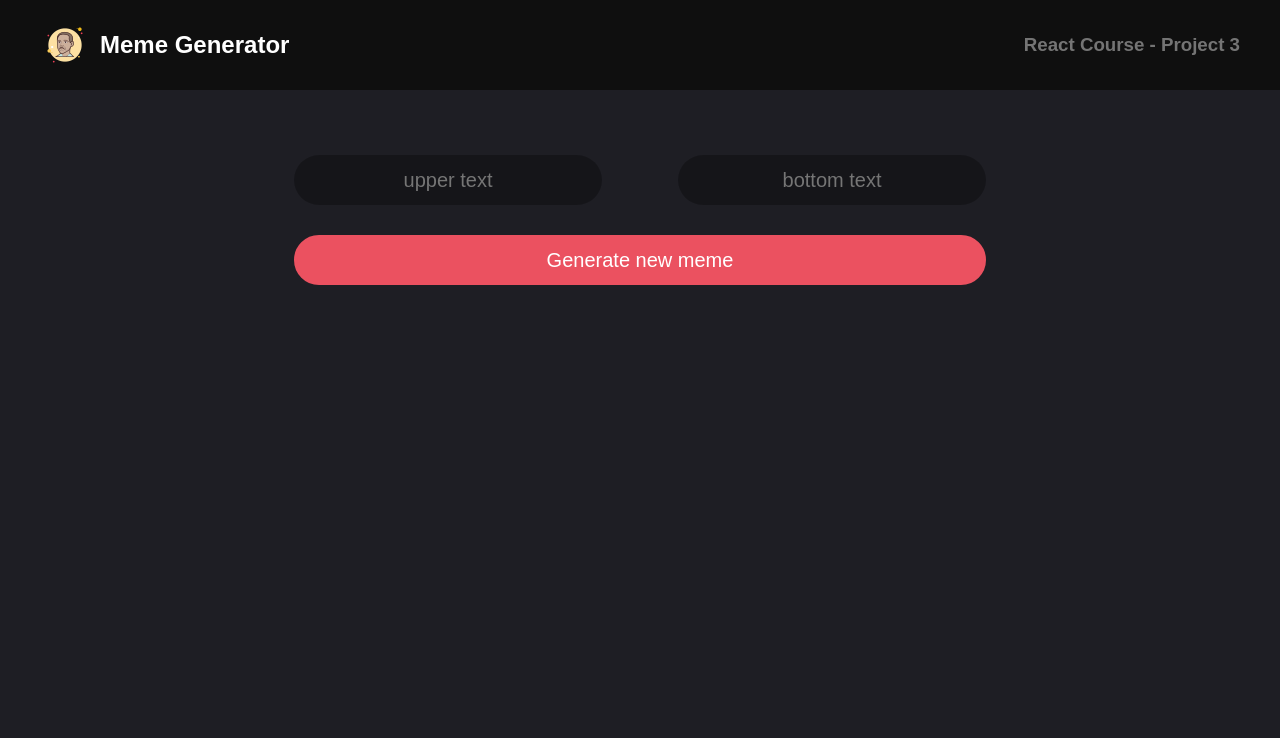
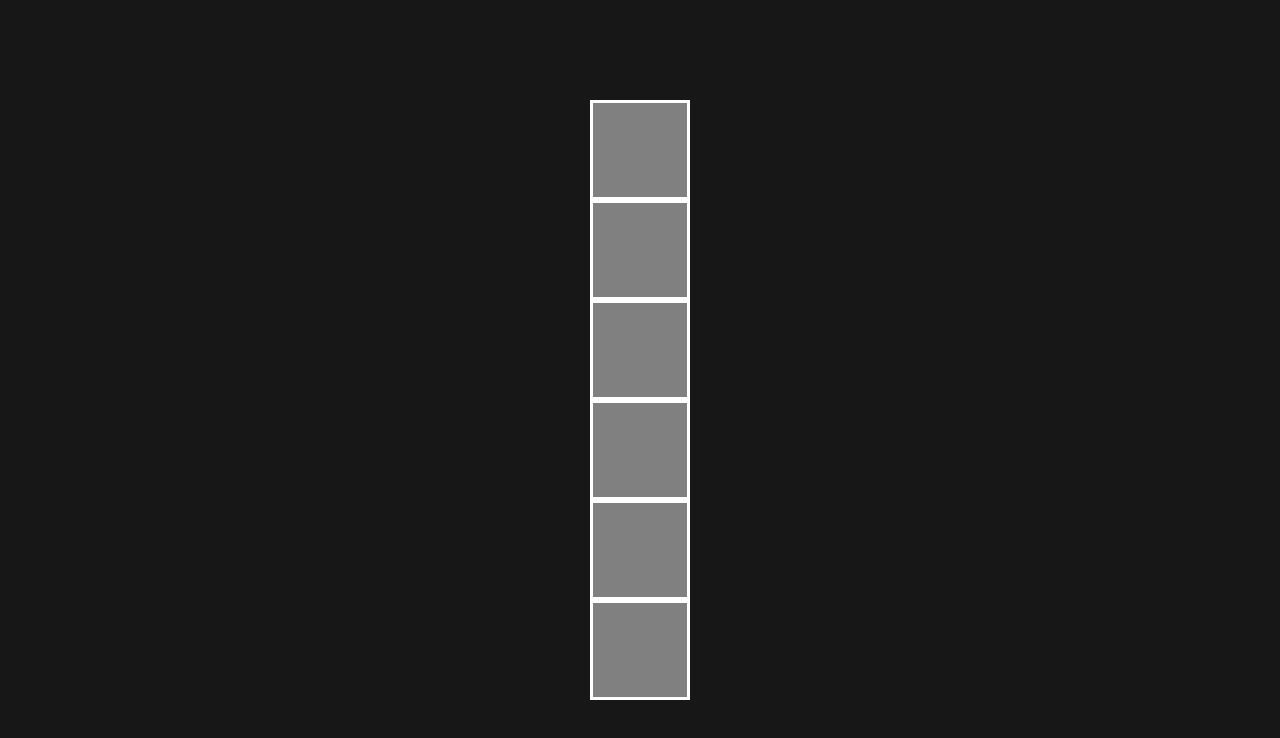
Before and after one commit to Halsik/ReactCourse, a React (Create React App) app in the folder Project_4/meme_generator/: page / in a window 1280 px wide. Shown: the top 738 px of the page. Built offline with nearby package versions, Linux system fonts and the light colour scheme; the HTML template or start-up script is replaced by a standard one; a web font is replaced by a local one.

Commit message:
useState challanges

```diff
--- a/Project_4/meme_generator/src/App.js
+++ b/Project_4/meme_generator/src/App.js
@@ -7,15 +7,17 @@ import Challange from './challanges/Challange';
 function App() {
   return (
     // Challange
-    // <div className='challange-container'>
-    //   <Challange />
+    <div className='challange-container'>
+      <Challange
+      darkMode={false}/>
+    </div>
+
+    // MEME GENERATOR
+
+    // <div className='app-container'>
+    //   <Navbar />
+    //   <Hero />
     // </div>
-
-
-    <div className='app-container'>
-      <Navbar />
-      <Hero />
-    </div>
   );
 }
 
--- a/Project_4/meme_generator/src/challanges/Challange.jsx
+++ b/Project_4/meme_generator/src/challanges/Challange.jsx
@@ -1,64 +1,141 @@
 import React, {useState} from "react";
 import './challange.css'
+import Counter from "./counterChallange";
+import ImageChallange from "./ImageChallange";
+import empty from './empty.png'
+import fill from './filled.png'
+import boxData from "./boxData";
 
 
-function Challange() {
+function Challange(props) {
 
-    // Challange one
+    // Challange 1
 
-    // const [state, setNewWord] = useState("Yes")
+//   const [thingsArray, setThingsArray] = useState(["Thing 1", "Thing 2"])
 
-    // const handleClick = () => {
-    //     setNewWord("No")
+//   const newElement = thingsArray.map(item => {
+//     return <h1>{item}</h1>
+//    })
+
+//    const addNewThing = () => {
+//         setThingsArray(prevThingsArray => {
+//             return [...prevThingsArray, `Thing ${prevThingsArray.length + 1}`]
+//         })
+//    }
+
+//     return(
+//         <div className="challange-container">
+//         <button onClick={addNewThing}>Add Element</button>
+//         {newElement}
+//         </div>
+
+
+//     )
+
+    // Challange 2
+
+// const [isImportant, setIsImportant] = useState("Yes")
+
+//     const handleClick = () => {
+//         setIsImportant("No")
+//     }
+
+//     return(
+//         <div className="challange-container">
+//         <h1 onClick={handleClick}>Is state important to know?</h1>
+//         <h1>{isImportant}</h1>
+//         </div>
+//     )
+
+    // Challange 3
+
+    // const [counter, setCounter] = useState(0)
+
+    // const minus = () => {
+    //     setCounter(prevCounter => prevCounter - 1)
+    // }
+    // const plus = () => {
+    //     setCounter(prevCounter => prevCounter + 1)
     // }
 
-    // console.log(state)
-
-    // const thingsArray = [state]
-
-    // const thingsElements = thingsArray.map(element =>
-
-    //     <p key={element}>{element}</p>)
-
-    // // const addNewElement = () => {
-    // //     const newThingText = `thing ${thingsArray.length + 1}`
-    // //     thingsArray.push(newThingText)
-    // //     console.log(thingsArray)
-    // // }
-
     // return(
-    //     <div className="challange-button-container">
-    //         <button onClick={handleClick}>Add things</button>
-    //         {thingsElements}
+    //     <div className="challange-container-row">
+    //         <h2 onClick={minus}>-</h2>
+    //         <Counter
+    //             number={counter}
+    //         />
+    //         <h2 onClick={plus}>+</h2>
     //     </div>
     // )
 
-    // Challange Two Counter USESTATE
+    // Challange 4
 
-  const [result, setNewResult] = useState(0)
 
-  const plus = () => {
-    setNewResult(prevResult => prevResult + 1)
-  }
+//     const [isGoingOut, setIsGoingOut] = useState(true)
 
-  const minus = () => {
-    setNewResult(prevResult => prevResult - 1)
-  }
+//     const handleClick = () => {
+//         setIsGoingOut(prevIsGoingOut => !prevIsGoingOut)
+//     }
 
-    return(
-        <div className="second-button-container">
-            <div className="minus"  onClick={minus}>
-                <p className="icon">-</p>
-            </div>
-            <div className="result">
-                <p className="icon">{result}</p>
-            </div>
-            <div className="plus"  onClick={plus}>
-                <p className="icon">+</p>
-            </div>
-        </div>
-    )
 
+
+//     return(
+
+//         <div className="challange-container">
+//            <h1 onClick={handleClick}>Is state important to know?</h1>
+//            <h1>{isGoingOut ? "Yes" : "No"}</h1>
+//       </div>
+
+// )
+
+    // Challange 5
+
+    // const [contact, setContact] = useState({
+    //     name: "Michał Hals",
+    //     phone: "123-123-123",
+    //     mail: "asdasd@gmail.com",
+    //     isFavourite: true
+    // })
+
+    // let starIcon = contact.isFavourite ? fill : empty
+
+    // const favourite = () => {
+    //     setContact(prevContact => {
+    //         return {...prevContact,
+    //                 isFavourite:!prevContact.isFavourite}
+    //     })
+    // }
+
+    // return(
+    //         <div className="challange-container">
+    //             <h1>Name: {contact.name}</h1>
+    //             <h1>Phote: {contact.phone}</h1>
+    //             <h1>Email: {contact.mail}</h1>
+    //             <ImageChallange
+    //             isFilled= {starIcon}
+    //             handleClick = {favourite}
+    //             />
+    //         </div>
+    // )
+
+    // Challange 6
+
+        const [boxArray, setBoxArray] = useState(boxData)
+
+
+        const style = {
+            backgroundColor: props.darkMode ? "black" : "gray"
+        }
+        const newBoxArray = boxArray.map(square => {
+            return  <div style={style} className="square" key={square.id}></div>
+        }
+
+
+        )
+
+        return (
+            <div>{newBoxArray}</div>
+        )
 }
 
 export default Challange
--- /dev/null
+++ b/Project_4/meme_generator/src/challanges/ImageChallange.jsx
@@ -0,0 +1,12 @@
+import React from "react";
+
+
+
+function ImageChallange(props) {
+    return(
+        <img src= {props.isFilled}
+            onClick={props.handleClick}/>
+    )
+}
+
+export default ImageChallange
--- /dev/null
+++ b/Project_4/meme_generator/src/challanges/boxData.js
@@ -0,0 +1,26 @@
+export default [
+    {
+        id: 1,
+        on: true
+    },
+    {
+        id: 2,
+        on: false
+    },
+    {
+        id: 3,
+        on: true
+    },
+    {
+        id: 4,
+        on: true
+    },
+    {
+        id: 5,
+        on: false
+    },
+    {
+        id: 6,
+        on: false
+    },
+]
--- a/Project_4/meme_generator/src/challanges/challange.css
+++ b/Project_4/meme_generator/src/challanges/challange.css
@@ -1,53 +1,28 @@
-.challange-button-container {
-    height: 70vh;
-    width: 70%;
+.challange-container {
+    height: 100vh;
+    width: 100%;
     display: flex;
     flex-direction: column;
-    align-items: center;
-    justify-content: center;
 }
 
-button {
-    height: 100px;
-    width: 300px;
-    border-radius: 50px;
-    border: 3px solid white;
-    background-color: transparent;
-    font-size: 30px;
+.challange-container-row {
+    height: 100vh;
+    width: 100%;
+    display: flex;
+    justify-content: center;
+    align-items: center;
     color: white;
+    font-size: 40px;
 
 }
 
-.second-button-container {
-    height: 70vh;
-    width: 70%;
-    display: flex;
-    justify-content: center;
-    align-items: center;
+h1 {
+    color: white;
+    margin: 20px;
 }
 
-.minus,
-.plus {
+.square {
+    width: 100px;
     height: 100px;
-    width: 100px;
-    background-color: white;
-    border-radius: 50%;
-    border: none;
-    display: flex;
-    justify-content: center;
-    align-items: center;
-    font-size:70px;
+    border: 3px solid white;
 }
-
-.result {
-    height: 200px;
-    width: 200px;
-    background-color: black;
-    color:white;
-    border-radius: 50%;
-    border: none;
-    display: flex;
-    justify-content: center;
-    align-items: center;
-    font-size: 100px;
-}
--- /dev/null
+++ b/Project_4/meme_generator/src/challanges/counterChallange.jsx
@@ -0,0 +1,10 @@
+import React from "react";
+
+
+function Counter(props) {
+    return(
+        <h1>{props.number}</h1>
+    )
+}
+
+export default Counter
--- a/Project_4/meme_generator/src/components/Hero/Hero.css
+++ b/Project_4/meme_generator/src/components/Hero/Hero.css
@@ -1,6 +1,33 @@
+.comp-container {
+    height: 70vh;
+}
+
+.image-container {
+    height: 70%;
+    width: 100%;
+    display: flex;
+    justify-content: center;
+    align-items: center;
+
+}
+
+img {
+    max-width: 100%;
+    max-height: 100%;
+}
+
+.image {
+    height: 100%;
+    width: 50%;
+    display: flex;
+    justify-content: center;
+    align-items: center;
+
+}
+
 .hero-form-container {
     margin-top: 30px;
-    height: 25vh;
+    height: 30%;
     width: 100%;
     display: flex;
     justify-content: center;
--- a/Project_4/meme_generator/src/components/Hero/Hero.jsx
+++ b/Project_4/meme_generator/src/components/Hero/Hero.jsx
@@ -1,25 +1,50 @@
-import React from "react";
+import React, {useState} from "react";
 import './Hero.css'
 import memeData from '../memeData'
 
 function Hero() {
 
-        const arrayOfMemes = memeData.data.memes
 
 
-        const getNewMeme = () => {
-            let randomNumber = Math.floor(Math.random() * arrayOfMemes.length)
-            console.log(arrayOfMemes[randomNumber].url)
+        const [allMemeImage, setAllMemeImage] = useState(memeData)
+
+        const [meme, setMeme] = useState({
+            topText:'',
+            bottomText:'',
+            randomImage:allMemeImage.data.memes[2].url
+        })
+
+
+        //get new meme image
+
+        function getMemeImage() {
+            const memeArray = allMemeImage.data.memes
+            const randomNumber = Math.floor(Math.random() * memeArray.length)
+            const url = memeArray[randomNumber].url
+            setMeme(prevMeme => {
+                return {...prevMeme,
+                        randomImage: url
+                }
+            })
         }
+
     return(
-        <div className="hero-form-container">
-            <div className="hero-form">
-                <div className="hero-form-inputs">
-                    <input id="hero-text-input" type="text" placeholder="upper text"/>
-                    <input id="hero-text-input" type="text" placeholder="bottom text"/>
+        <div className="comp-container">
+            <div className="hero-form-container">
+                <div className="hero-form">
+                    <div className="hero-form-inputs">
+                        <input id="hero-text-input" type="text" placeholder="upper text"/>
+                        <input id="hero-text-input" type="text" placeholder="bottom text"/>
+                    </div>
+                    <button id="hero-form-submit" onClick={getMemeImage}>Generate new meme</button>
+
                 </div>
-                <button id="hero-form-submit" onClick={getNewMeme}>Generate new meme</button>
 
+            </div>
+            <div className="image-container">
+                <div className="image">
+                    <img src={meme.randomImage}/>
+                </div>
             </div>
         </div>
     )
```
Also changed, not shown: Project_4/meme_generator/public/manifest.json, Project_4/meme_generator/src/challanges/empty.png (added), Project_4/meme_generator/src/challanges/filled.png (added).
